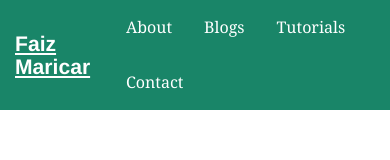
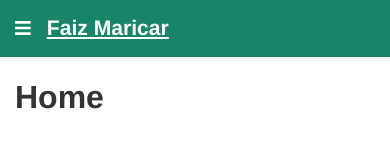
Before and after one commit to faizmaricar/faizmaricar.github.io, a Gatsby site: page / in a window 390 px wide. Built offline with nearby package versions, Linux system fonts and the light colour scheme; Gatsby itself is replaced by a stand-in of ours; some packages are replaced by stand-ins of ours.

Commit message:
responsive navigation

```diff
--- a/gatsby-config.js
+++ b/gatsby-config.js
@@ -9,6 +9,7 @@ module.exports = {
   },
   plugins: [
     `gatsby-plugin-styled-components`,
+    `gatsby-plugin-fontawesome-css`,
     {
       resolve: "gatsby-plugin-typography",
       options: {
--- a/package.json
+++ b/package.json
@@ -5,9 +5,13 @@
   "version": "0.1.0",
   "author": "Faiz Maricar <maricar.faiz@gmail.com>",
   "dependencies": {
+    "@fortawesome/fontawesome-svg-core": "^1.2.34",
+    "@fortawesome/free-solid-svg-icons": "^5.15.2",
+    "@fortawesome/react-fontawesome": "^0.1.14",
     "@mdx-js/mdx": "^1.6.22",
     "@mdx-js/react": "^1.6.22",
     "gatsby": "^2.26.1",
+    "gatsby-plugin-fontawesome-css": "^1.0.0",
     "gatsby-plugin-mdx": "^1.9.0",
     "gatsby-plugin-styled-components": "^3.9.0",
     "gatsby-plugin-typography": "^2.11.0",
--- a/src/components/Layout/Header.js
+++ b/src/components/Layout/Header.js
@@ -1,38 +1,47 @@
 import React from "react"
 import styled from "styled-components"
+import { FontAwesomeIcon } from "@fortawesome/react-fontawesome"
+import { faBars } from "@fortawesome/free-solid-svg-icons"
 
 import Navigation from "./Navigation"
 import Grid from "../Grid"
 import DefaultLink from "../DefaultLink"
 
 const StyledHeader = styled.header`
+  padding: 16px 0;
   position: fixed;
   width: 100%;
   background-color: ${props => props.theme.colors.themePrimary};
   color: ${props => props.theme.colors.white};
 `
+const MenuIcon = styled(FontAwesomeIcon)`
+  margin-right: 16px;
+  font-size: 18px;
+  @media (min-width: 768px) {
+    display: none;
+  }
+`
 const Brand = styled.h3`
+  display: inline-block;
   margin: 0;
 `
 
-const Header = () => (
-  <StyledHeader>
-    <Grid style={{ height: "100%" }}>
-      <div
-        style={{
-          display: "flex",
-          justifyContent: "space-between",
-          alignItems: "center",
-          height: "100%",
-        }}
-      >
+const Header = () => {
+  const [open, setOpen] = React.useState(false)
+  return (
+    <StyledHeader>
+      <Grid style={{ height: "100%" }}>
+        <MenuIcon
+          icon={faBars}
+          onClick={() => setOpen(prevState => !prevState)}
+        />
         <Brand>
           <DefaultLink to="/">Faiz Maricar</DefaultLink>
         </Brand>
-        <Navigation />
-      </div>
-    </Grid>
-  </StyledHeader>
-)
+        <Navigation open={open} />
+      </Grid>
+    </StyledHeader>
+  )
+}
 
 export default Header
--- a/src/components/Layout/Navigation.js
+++ b/src/components/Layout/Navigation.js
@@ -6,6 +6,18 @@ import { useSiteMetadata } from "../../hooks"
 
 const Nav = styled.nav`
   height: 100%;
+  background-color: ${props => props.theme.colors.themePrimary};
+  float: right;
+  @media (max-width: 768px) {
+    position: absolute;
+    top: ${props => (props.open ? 40 : 0)}px;
+    left: 0;
+    width: 100%;
+    z-index: -1;
+    color: ${props =>
+      props.open ? props.theme.colors.white : props.theme.colors.themePrimary};
+    transition: top 500ms;
+  }
 `
 const MenuContainer = styled.ul`
   list-style-type: none;
@@ -16,18 +28,18 @@ const MenuContainer = styled.ul`
 `
 const MenuItem = styled.li`
   display: inline-block;
-  padding: 16px;
   margin: 0;
-  &:hover {
-    cursor: pointer;
-    background-color: ${props => props.theme.colors.themeDark};
+  padding: 0 16px;
+  height: 100%;
+  @media (max-width: 768px) {
+    padding: 16px;
   }
 `
 
-const Navigation = () => {
+const Navigation = ({ open }) => {
   const { navigation } = useSiteMetadata()
   return (
-    <Nav>
+    <Nav open={open}>
       <MenuContainer>
         {navigation.map(n => (
           <DefaultLink key={n} to={`/${n}`}>
```
Also changed, not shown: 1 other file.
